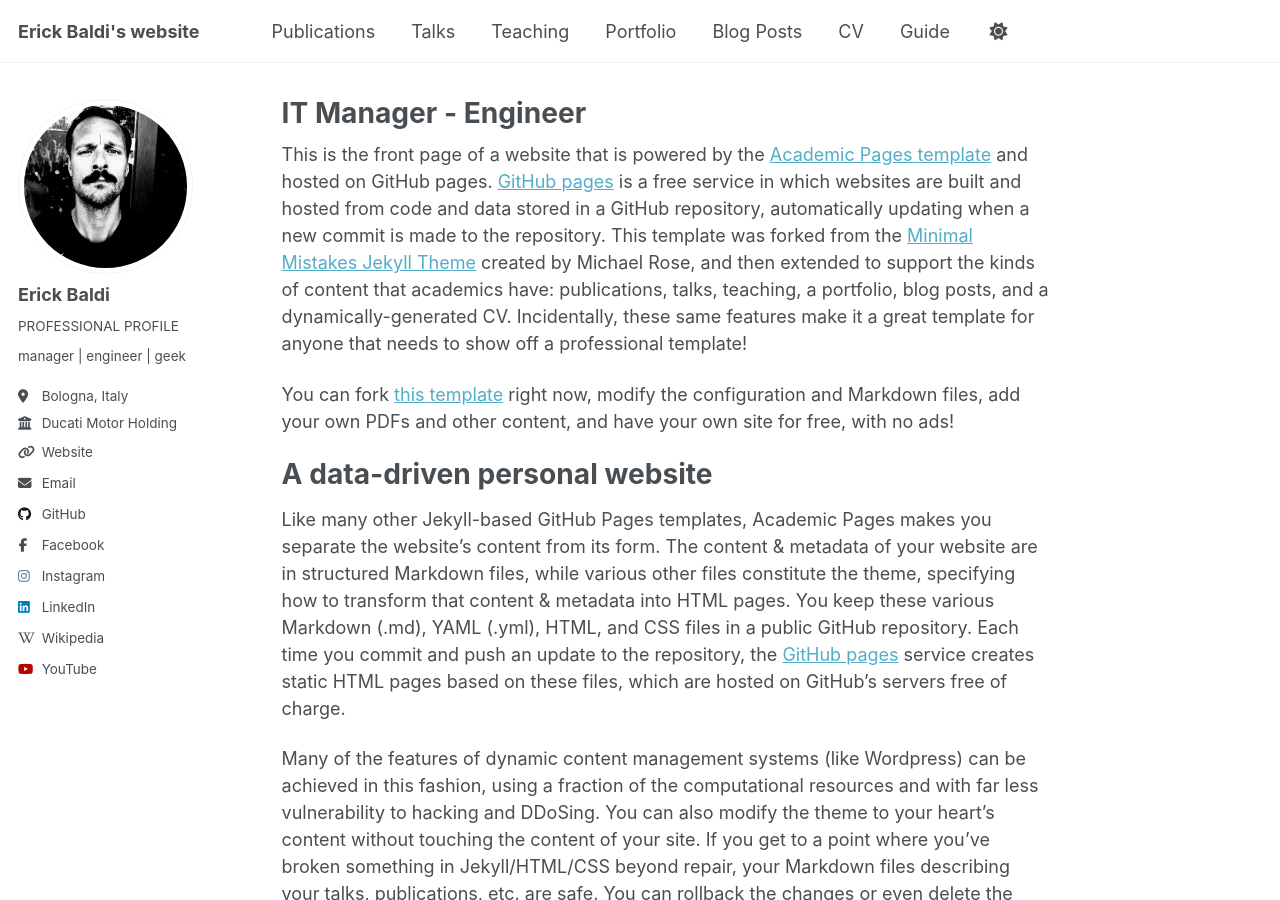
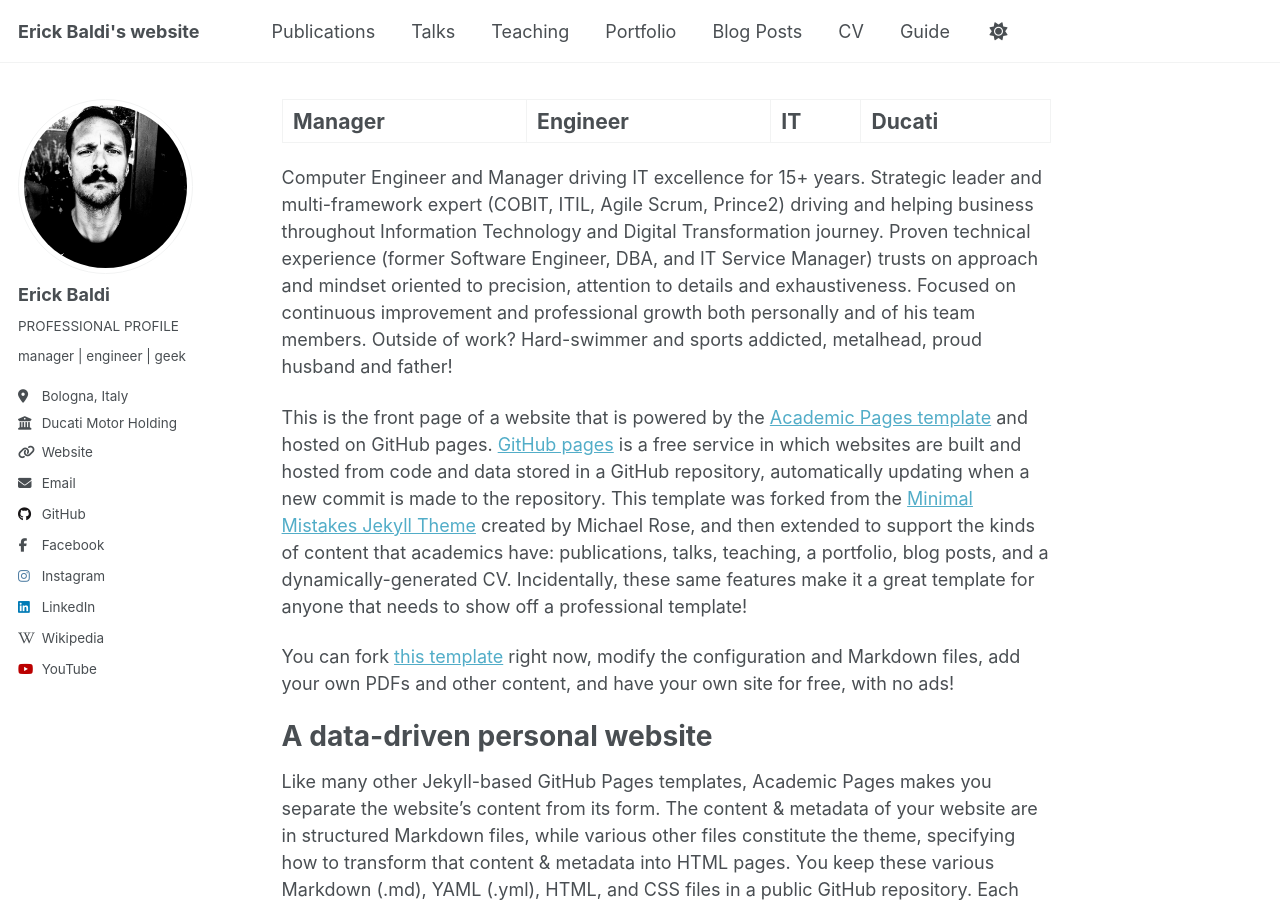
Before and after one commit to erickbaldi/erickbaldi.github.io, a Jekyll site: the page built from _pages/about.md, in a window 1280 px wide and 900 px high. Built offline with Jekyll 4.4.1, drawn with Linux system fonts in a browser that asks for light colours; a script that is not in the unit is left out.

Commit message:
Revise title and enhance about page content
Updated title and added a personal introduction to the about page.

```diff
--- a/_pages/about.md
+++ b/_pages/about.md
@@ -1,15 +1,21 @@
 ---
 permalink: /
-title: "IT Manager - Engineer"
+title: "Manager | Engineer | IT | Ducati"
 author_profile: true
 redirect_from:
   - /about/
   - /about.html
 ---
 
+Computer Engineer and Manager driving IT excellence for 15+ years. Strategic leader and multi-framework expert (COBIT, ITIL, Agile Scrum, Prince2) driving and helping business throughout Information Technology and Digital Transformation journey.
+Proven technical experience (former Software Engineer, DBA, and IT Service Manager) trusts on approach and mindset oriented to precision, attention to details and exhaustiveness.
+Focused on continuous improvement and professional growth both personally and of his team members.
+Outside of work? Hard-swimmer and sports addicted, metalhead, proud husband and father!
+
+
 This is the front page of a website that is powered by the [Academic Pages template](https://github.com/academicpages/academicpages.github.io) and hosted on GitHub pages. [GitHub pages](https://pages.github.com) is a free service in which websites are built and hosted from code and data stored in a GitHub repository, automatically updating when a new commit is made to the repository. This template was forked from the [Minimal Mistakes Jekyll Theme](https://mmistakes.github.io/minimal-mistakes/) created by Michael Rose, and then extended to support the kinds of content that academics have: publications, talks, teaching, a portfolio, blog posts, and a dynamically-generated CV. Incidentally, these same features make it a great template for anyone that needs to show off a professional template!
 
- You can fork [this template](https://github.com/academicpages/academicpages.github.io) right now, modify the configuration and Markdown files, add your own PDFs and other content, and have your own site for free, with no ads!
+You can fork [this template](https://github.com/academicpages/academicpages.github.io) right now, modify the configuration and Markdown files, add your own PDFs and other content, and have your own site for free, with no ads!
 
 A data-driven personal website
 ======
```
